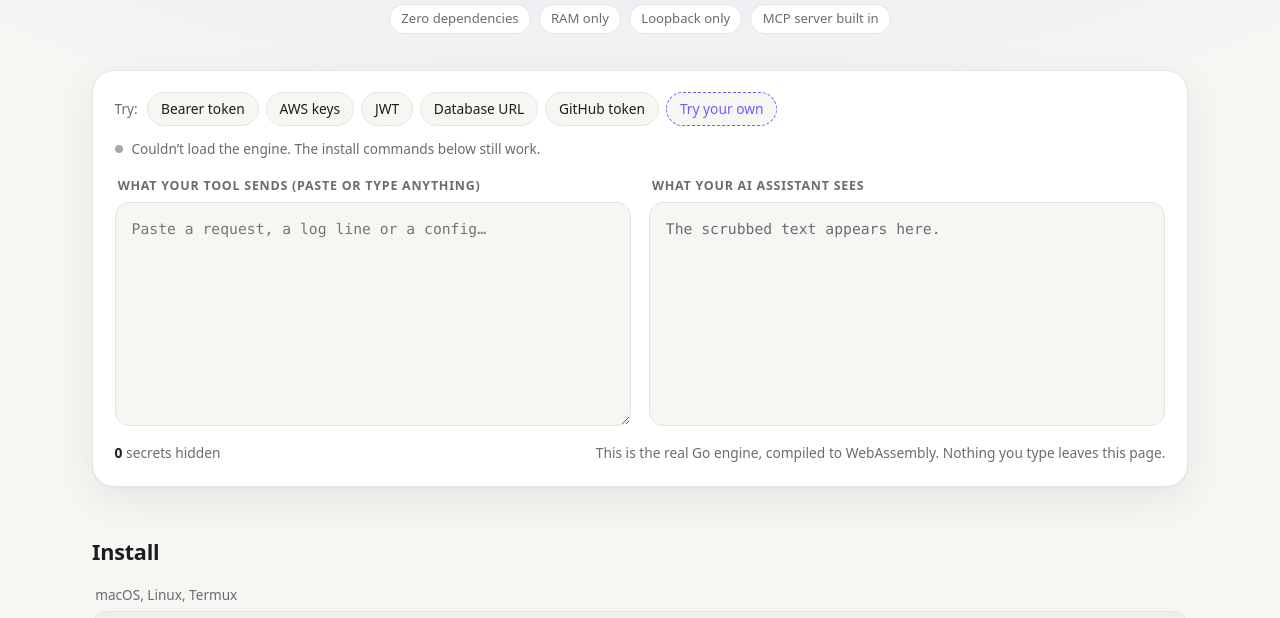
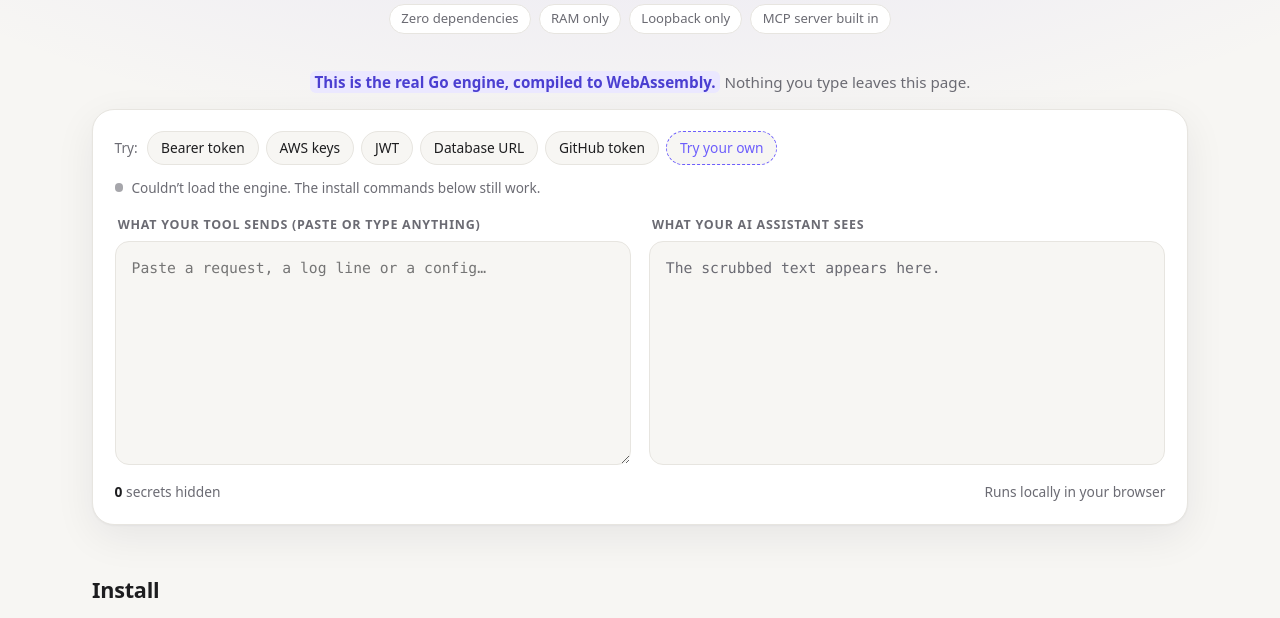
Before and after one commit to VoxNode-ux/nullwire-mcp, a plain HTML site: page docs/index.html in a window 1280 px wide. Shown: the part 164-782 px from the top of the page. Drawn offline with Linux system fonts and the light colour scheme.

Commit message:
Add files via upload

```diff
--- a/docs/index.html
+++ b/docs/index.html
@@ -85,6 +85,7 @@
   .out { white-space: pre-wrap; overflow-wrap: anywhere; overflow: auto; }
   .out .ph { color: var(--muted); }
   mark { background: var(--mark-bg); color: var(--mark-ink); border-radius: 6px; padding: .05rem .3rem; font-weight: 600; }
+  .engine-note { text-align: center; color: var(--muted); font-size: clamp(.85rem, .8rem + .2vw, .95rem); margin: 1.1rem 0 .9rem; }
   .foot { display: flex; flex-wrap: wrap; justify-content: space-between; gap: .5rem 1.5rem; margin-top: 1rem; color: var(--muted); font-size: clamp(.78rem, .75rem + .15vw, .86rem); }
   .foot b { color: var(--ink); font-weight: 600; }
 
@@ -144,6 +145,8 @@ document.documentElement.classList.add("js");
     </div>
   </header>
 
+  <p class="engine-note"><mark>This is the real Go engine, compiled to WebAssembly.</mark> Nothing you type leaves this page.</p>
+
   <div class="demo">
     <div class="bar">
       <div class="chips" id="chips">
@@ -169,7 +172,7 @@ document.documentElement.classList.add("js");
     </div>
     <div class="foot">
       <span id="count"><b>0</b> secrets hidden</span>
-      <span>This is the real Go engine, compiled to WebAssembly. Nothing you type leaves this page.</span>
+      <span>Runs locally in your browser</span>
     </div>
   </div>
 
@@ -272,7 +275,7 @@ scoop install nullwire-mcp</pre>
 (() => {
   const $ = (id) => document.getElementById(id);
   const input = $("in"), out = $("out"), count = $("count"), status = $("status"), dot = $("dot");
-  const TAG = /\[REDACTED_[A-Z]+#[0-9a-f]{6}\]/g;
+  const TAG = /\[REDACTED_[A-Z0-9_]+#[0-9a-f]{6}\]/g;
   const esc = (s) => s.replace(/[&<>]/g, (c) => ({ "&": "&amp;", "<": "&lt;", ">": "&gt;" }[c]));
 
   // Fake values only. The AWS pair is the example from Amazon's own docs.
```
